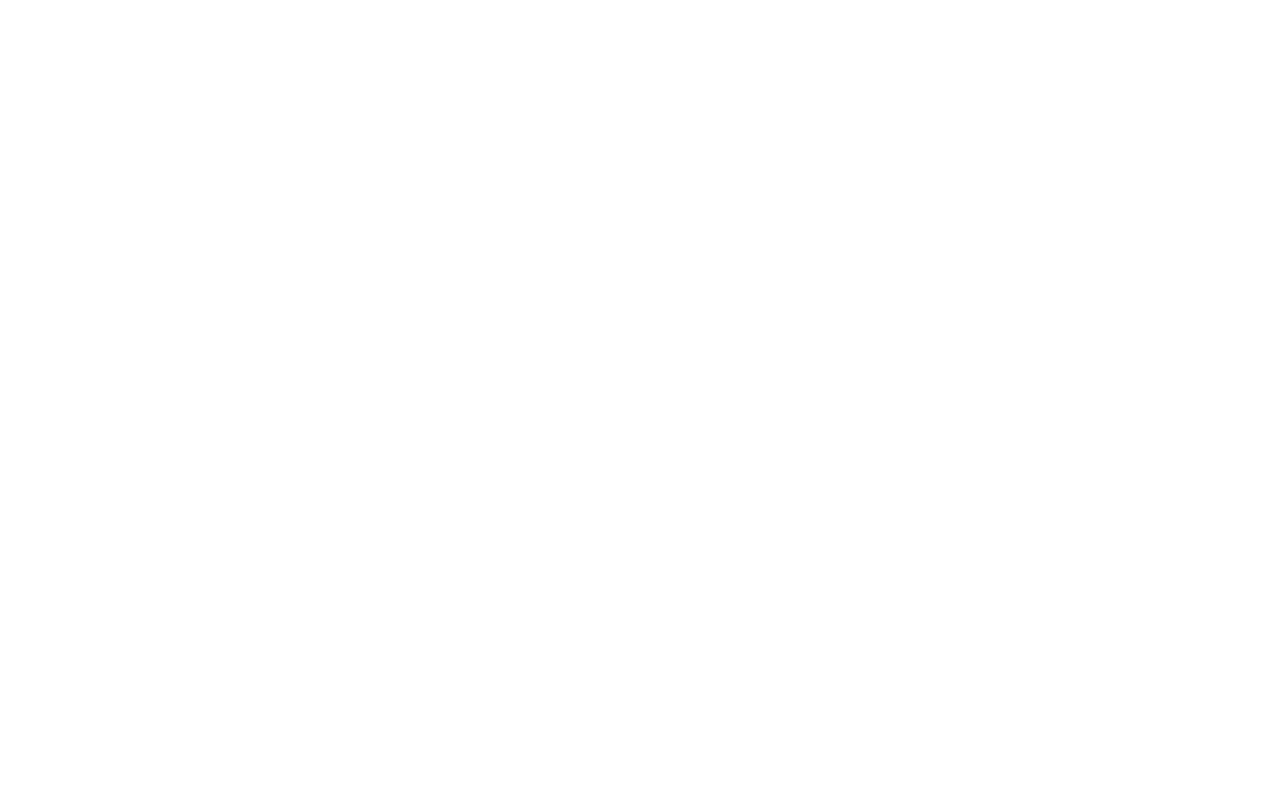
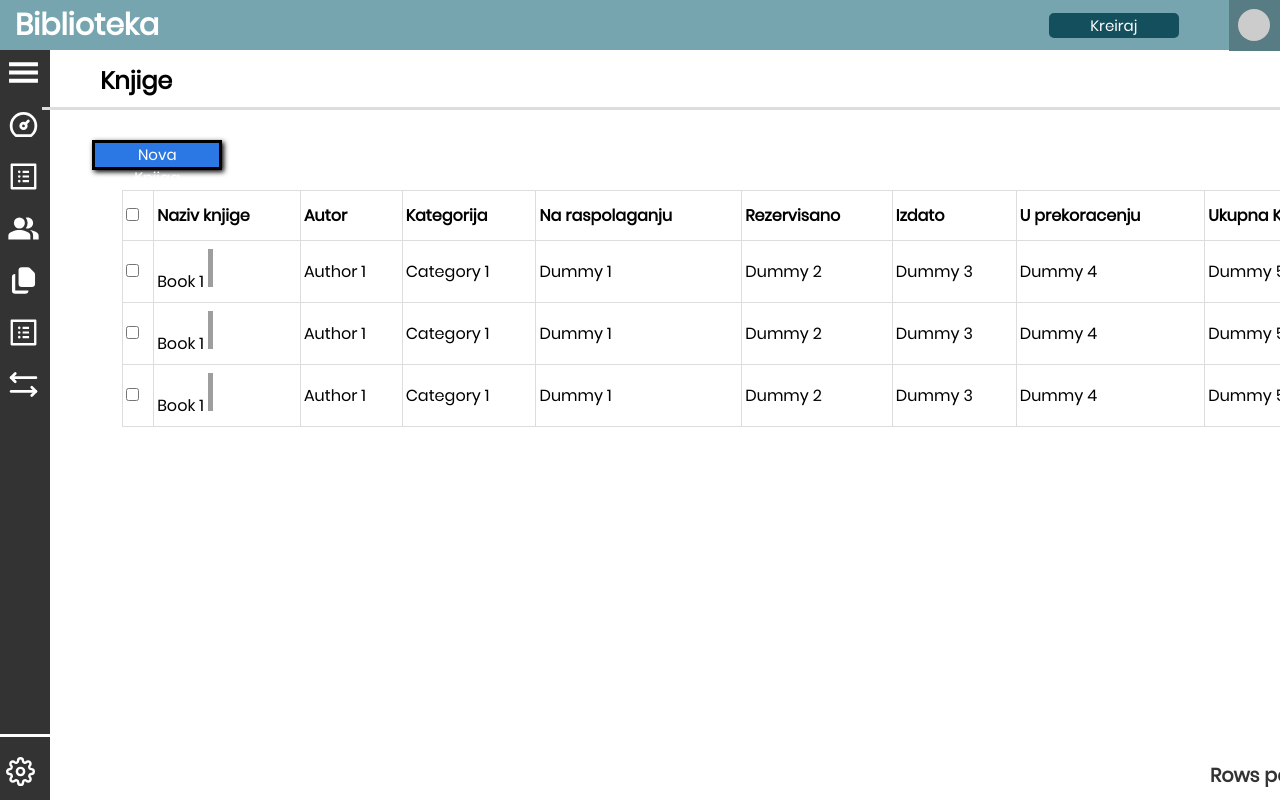
Before and after one commit to Masulaa/online-biblioteka, a React (Create React App) app: page /EvidentionOfBooks in a window 1280 px wide. Before the commit this address had no page. Built offline with nearby package versions, Linux system fonts and the light colour scheme; grey boxes are pictures that could not be loaded.

Commit message:
renamed folders

```diff
--- a/src/App.js
+++ b/src/App.js
@@ -1,9 +1,9 @@
 import './App.css';
 import LogIn from './components/account-components/LogIn';
 import SignUp from './components/account-components/SignUp';
-import EvidencijaKnjige from './components/evidencija-knjige/EvidencijaKnjige'
+import EvidentionOfBooks from './components/books-evidention/EvidentionOfBooks'
 import { Route, Routes, BrowserRouter } from "react-router-dom";
-import NovaKnjiga from './components/evidencija-knjige/NovaKnjiga/NovaKnjiga';
+import NewBook from './components/books-evidention/new-book/NewBook';
 
 function App() {
   return (
@@ -11,8 +11,8 @@
       <Routes>
         <Route path='/' element={<SignUp/>} />
         <Route path='/LogIn' element={<LogIn/>}/>
-        <Route path='/EvidencijaKnjige' element={<EvidencijaKnjige/>}/>
-        <Route path='/EvidencijaKnjige/NovaKnjiga' element={<NovaKnjiga/>}/>
+        <Route path='/EvidentionOfBooks' element={<EvidentionOfBooks/>}/>
+        <Route path='/EvidentionOfBooks/NewBook' element={<NewBook/>}/>
       </Routes>
     </BrowserRouter>
   );
--- a/src/components/evidencija-knjige/EvidencijaKnjige.js
+++ b/src/components/books-evidention/EvidentionOfBooks.js
@@ -1,4 +1,4 @@
-import './EvidencijaKnjige.css';
+import './EvidentionOfBooks.css';
 import Table from './table';
 import { useNavigate } from "react-router-dom";
 
--- a/src/components/evidencija-knjige/NovaKnjiga/NovaKnjiga.js
+++ b/src/components/books-evidention/new-book/NewBook.js
@@ -1,6 +1,6 @@
 import React from "react";
-import "./NovaKnjiga.css"
-import "../EvidencijaKnjige.css";
+import "./NewBook.css"
+import "../EvidentionOfBooks.css";
 
 import { GiHamburgerMenu} from 'react-icons/gi';
 import { TbDashboard} from 'react-icons/tb';
```
Also changed, not shown: src/components/books-evidention/EvidentionOfBooks.css (renamed from src/components/evidencija-knjige/EvidencijaKnjige.css), src/components/books-evidention/new-book/NewBook.css (renamed from src/components/evidencija-knjige/NovaKnjiga/NovaKnjiga.css), src/components/books-evidention/table.js (renamed from src/components/evidencija-knjige/table.js).
